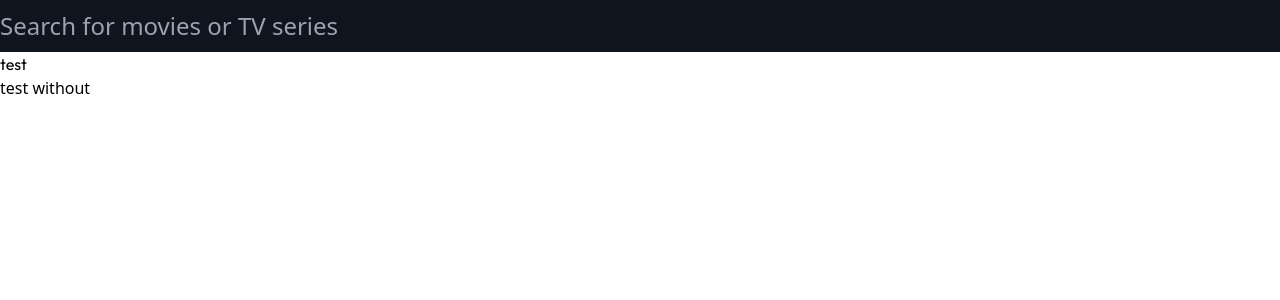
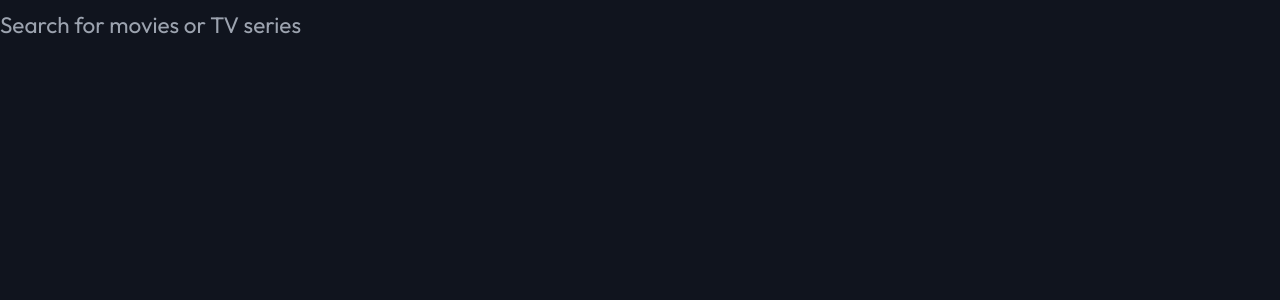
Before and after one commit to JJWallis/entertainment-app, a Next.js app: page / in a window 1280 px wide. Shown: the top 300 px of the page. Built offline with nearby package versions, Linux system fonts and the light colour scheme.

Commit message:
global styles updated and search component finished

```diff
--- a/src/pages/index.tsx
+++ b/src/pages/index.tsx
@@ -5,11 +5,10 @@ const Home: NextPage = () => {
       <main>
          <input
             type="text"
-            className="w-[100%] border-0 pb-2 pt-2 text-headingSM text-white bg-deepBlue focus:border-b-2 focus:border-slateBlue focus:outline-none"
             placeholder="Search for movies or TV series"
+            className="w-[100%] border-b-[0.5px] border-b-slateBlue border-opacity-0 pb-2 pt-2 text-headingSM text-white bg-deepBlue hover:border-opacity-100 focus:border-opacity-100 transition-border duration-100 ease-in-out"
          />
-         <p className="font-outfit">test</p>
-         <p>test without</p>
+         {/* transition alpha */}
       </main>
    )
 }
--- a/styles/globals.css
+++ b/styles/globals.css
@@ -2,12 +2,15 @@
 @tailwind components;
 @tailwind utilities;
 
-/* reset */
+/* reset/global */
 
 html,
 body {
    padding: 0;
    margin: 0;
+   font: 400 0.9375rem/1.6 'Outfit', sans-serif;
+   background-color: #10141e;
+   color: white;
 }
 
 *,
@@ -87,6 +90,9 @@ button,
 textarea,
 select {
    font: inherit;
+   outline: none;
+   border: none;
+   background-color: none;
 }
 
 /* Remove all animations and transitions for people that prefer not to see them */
```
